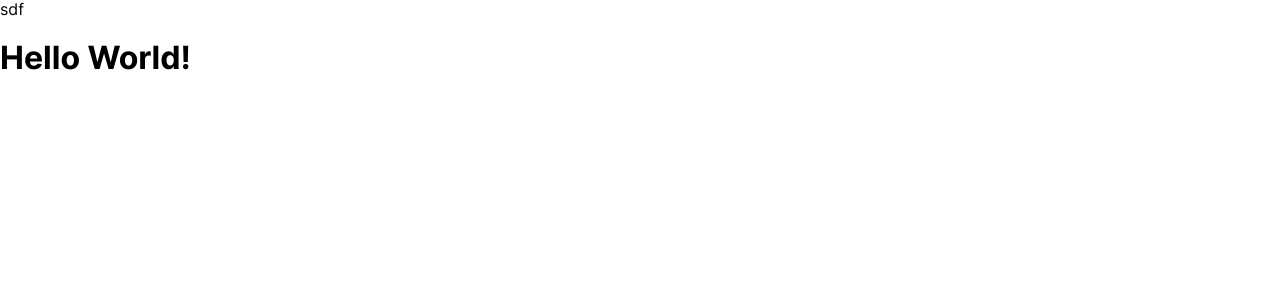
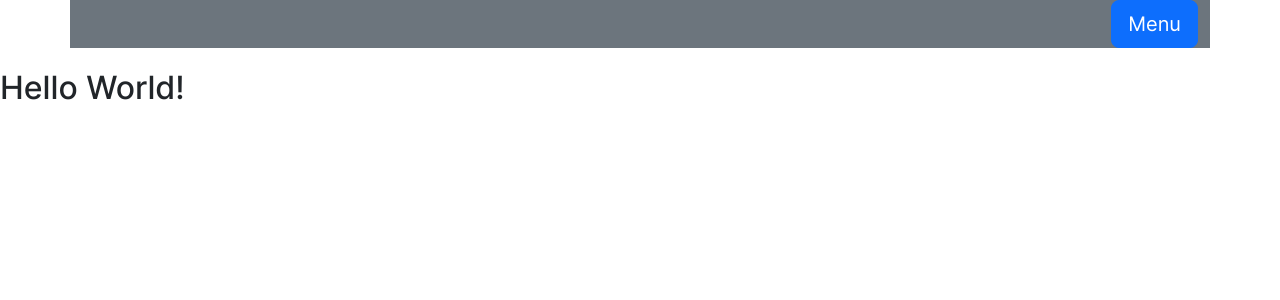
Before and after one commit to SergeyKazarinov/user-posts, a React (Vite) app: page / in a window 1280 px wide. Shown: the top 300 px of the page. Built offline with nearby package versions, Linux system fonts and the light colour scheme.

Commit message:
feat(header): add menu button without model

```diff
--- a/src/app/app.tsx
+++ b/src/app/app.tsx
@@ -1,4 +1,5 @@
 import { FC } from 'react';
+import 'bootstrap/dist/css/bootstrap.min.css';
 import { ThemeProvider } from 'react-bootstrap';
 import AppRouter from './app-router';
 
--- a/src/widgets/header/index.tsx
+++ b/src/widgets/header/index.tsx
@@ -1,14 +1,23 @@
 import { FC } from 'react';
-import { Container } from 'react-bootstrap';
+import {
+  Button, Col, Container, Row,
+} from 'react-bootstrap';
 
 interface HeaderProps {
 
 }
 
 const Header: FC<HeaderProps> = () => (
-  <Container>
-    sdf
-  </Container>
+  <header>
+    <Container>
+      <Row className='bg-secondary'>
+        <Col className='d-flex flex-row-reverse'>
+          <Button variant='primary' size='lg'>Menu</Button>
+        </Col>
+      </Row>
+    </Container>
+  </header>
+
 );
 
 export default Header;
```
